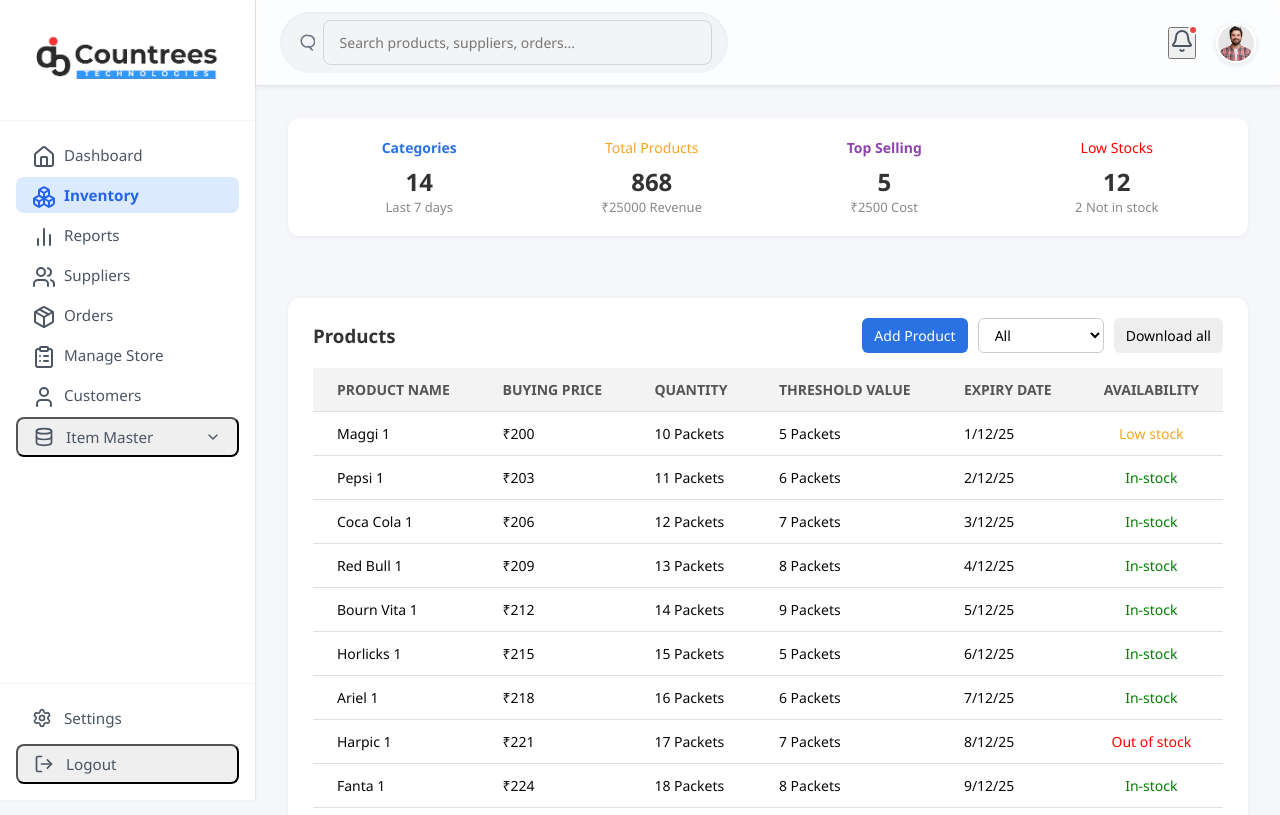
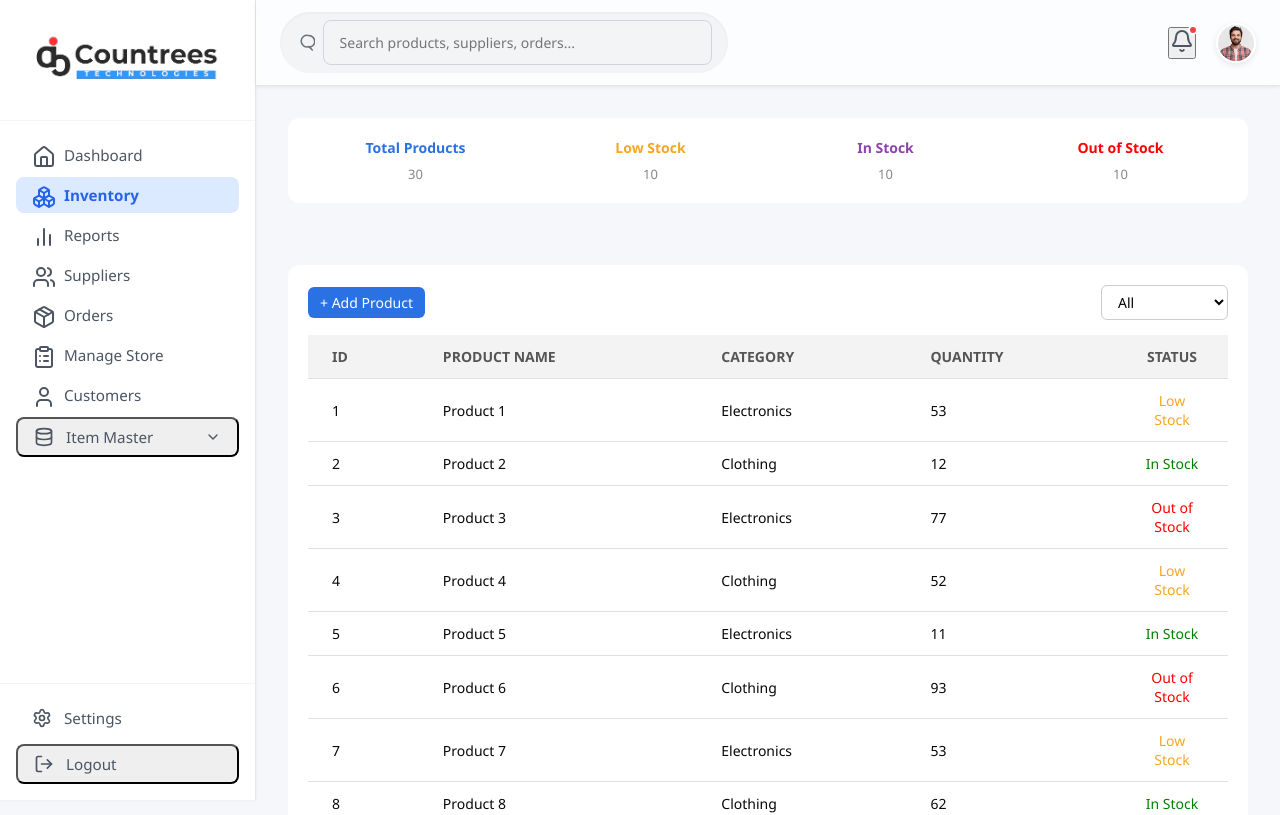
Before and after one commit to Nitin-0017/inventory_management, a React (Vite) app: page /inventory in a window 1280 px wide. Shown: the top 815 px of the page. Built offline with nearby package versions, Linux system fonts and the light colour scheme.

Commit message:
inventory updated

```diff
--- a/src/components/Inventory/Inventory.css
+++ b/src/components/Inventory/Inventory.css
@@ -1,4 +1,3 @@
-/* ==== Layout Basics ==== */
 .inventory-wrapper {
   display: flex;
   min-height: 100vh;
@@ -9,7 +8,7 @@
   flex: 1;
   display: flex;
   flex-direction: column;
-  margin-left: 16rem; /* Sidebar width (256px) */
+  margin-left: 16rem; /* Sidebar adjustment */
 }
 
 .inventory-main {
@@ -25,7 +24,6 @@
   margin-bottom: 20px;
 }
 
-/* ==== Overview Boxes ==== */
 .inventory-summary {
   display: flex;
   gap: 20px;
@@ -54,23 +52,11 @@
   color: #888;
 }
 
-.blue {
-  color: #2a72e3;
-}
+.blue { color: #2a72e3; }
+.orange { color: #f5a623; }
+.purple { color: #8e44ad; }
+.red { color: #e74c3c; }
 
-.orange {
-  color: #f5a623;
-}
-
-.purple {
-  color: #8e44ad;
-}
-
-.red {
-  color: #e74c3c;
-}
-
-/* ==== Product Table Section ==== */
 .product-table {
   background: #fff;
   border-radius: 12px;
@@ -120,7 +106,6 @@
   cursor: pointer;
 }
 
-/* ==== Table Styling ==== */
 table {
   width: 100%;
   min-width: 700px;
@@ -156,7 +141,6 @@
   font-weight: 500;
 }
 
-/* ==== Pagination ==== */
 .pagination {
   display: flex;
   justify-content: space-between;
@@ -164,3 +148,42 @@
   margin-top: 15px;
   flex-wrap: wrap;
 }
+
+/* === Modal === */
+.modal-backdrop {
+  position: fixed;
+  top: 0;
+  left: 0;
+  right: 0;
+  bottom: 0;
+  background: rgba(0, 0, 0, 0.3);
+  display: flex;
+  justify-content: center;
+  align-items: center;
+  z-index: 99;
+}
+
+.modal {
+  background: white;
+  padding: 2rem;
+  border-radius: 12px;
+  width: 400px;
+  display: flex;
+  flex-direction: column;
+  gap: 1rem;
+  box-shadow: 0 10px 30px rgba(0, 0, 0, 0.15);
+}
+
+.modal input,
+.modal select {
+  padding: 0.6rem;
+  border: 1px solid #ccc;
+  border-radius: 6px;
+  font-size: 14px;
+}
+
+.modal-actions {
+  display: flex;
+  justify-content: flex-end;
+  gap: 10px;
+}
--- a/src/components/Inventory/Inventory.jsx
+++ b/src/components/Inventory/Inventory.jsx
@@ -1,168 +1,198 @@
 import React, { useState } from "react";
 import Navbar from "../Navbar/Nav.jsx";
-import Sidebar from "../SlideBar/SlideBar";
-import './Inventory.css';
+import Sidebar from "../SlideBar/SlideBar.jsx";
+import "./Inventory.css";
 
-// ✅ Distinct product names
-const productNames = [
-  "Maggi", "Pepsi", "Coca Cola", "Red Bull", "Bourn Vita", "Horlicks", "Ariel", "Harpic", "Fanta", "Sprite",
-  "Tide", "Lux Soap", "Pears", "Dettol", "Dove", "Clinic Plus", "Nestle", "Parle-G", "Good Day", "Unibic",
-  "Lays", "Kurkure", "Bingo", "Monster", "7UP", "Appy Fizz", "Nescafe", "Bru", "Sunfeast", "Real Juice",
-  "Complan", "Boost", "Oreo", "Hide & Seek", "Kinder Joy", "Perk", "Munch", "KitKat", "Amul Milk", "Mother Dairy",
-  "Danone", "Yakult", "Bisleri", "Aquafina", "Kinley", "Mirinda", "Limca", "Slice", "Minute Maid", "Paper Boat"
-];
+// Sample product data (10+ items for pagination)
+const initialProductData = Array.from({ length: 30 }, (_, i) => ({
+  id: i + 1,
+  name: `Product ${i + 1}`,
+  category: i % 2 === 0 ? "Electronics" : "Clothing",
+  quantity: Math.floor(Math.random() * 100),
+  status: i % 3 === 0 ? "Low Stock" : i % 3 === 1 ? "In Stock" : "Out of Stock",
+}));
 
-// ✅ Generate 100 unique inventory items
-const rawData = Array.from({ length: 100 }, (_, i) => {
-  const name = productNames[i % productNames.length] + ` ${Math.floor(i / productNames.length) + 1}`;
-  return {
-    name,
-    price: `₹${200 + i * 3}`,
-    quantity: `${10 + (i % 30)} Packets`,
-    threshold: `${5 + (i % 5)} Packets`,
-    expiry: `${(i % 28) + 1}/12/25`,
-    status: i % 10 === 0 ? "Low stock" : i % 7 === 0 ? "Out of stock" : "In-stock"
-  };
+const Inventory = () => {
+  const [products, setProducts] = useState(initialProductData);
+  const [filter, setFilter] = useState("All");
+  const [currentPage, setCurrentPage] = useState(1);
+  const productsPerPage = 10;
+
+  const [showModal, setShowModal] = useState(false);
+  const [newProduct, setNewProduct] = useState({
+    name: "",
+    category: "",
+    quantity: "",
+    status: "In Stock",
   });
 
-const Inventory = () => {
-  const [page, setPage] = useState(1);
-  const [filterStatus, setFilterStatus] = useState("All");
-  const perPage = 10;
+  const handleAddProduct = () => {
+  if (!newProduct.name || !newProduct.category || !newProduct.quantity) {
+    alert("Please fill all fields");
+    return;
+  }
 
-  const filteredData =
-    filterStatus === "All"
-      ? rawData
-      : rawData.filter((item) => item.status === filterStatus);
+  const newEntry = {
+    id: products.length + 1,
+    ...newProduct,
+  };
 
-  const paginatedData = filteredData.slice((page - 1) * perPage, page * perPage);
-  const totalPages = Math.ceil(filteredData.length / perPage);
+  setProducts([...products, newEntry]); // Add to end
+  setNewProduct({ name: "", category: "", quantity: "", status: "In Stock" });
+  setShowModal(false);
 
-  const handleFilterChange = (e) => {
-    setFilterStatus(e.target.value);
-    setPage(1); // reset to first page on filter change
+  // Move to last page
+  setCurrentPage(Math.ceil((products.length + 1) / productsPerPage));
 };
+
+  const filteredProducts =
+    filter === "All"
+      ? products
+      : products.filter((product) => product.status === filter);
+
+  const totalPages = Math.ceil(filteredProducts.length / productsPerPage);
+  const startIndex = (currentPage - 1) * productsPerPage;
+  const paginatedProducts = filteredProducts.slice(
+    startIndex,
+    startIndex + productsPerPage
+  );
 
   return (
     <div className="inventory-wrapper">
       <Sidebar />
-
       <div className="inventory-content">
         <Navbar />
         <main className="inventory-main">
 
-          {/* --- Overview Section --- */}
-          <div className="card inventory-summary">
-            <div className="summary-box">
-              <p className="summary-title blue">Categories</p>
-              <h2>14</h2>
-              <p className="summary-subtext">Last 7 days</p>
+
+          {/* Summary Boxes */}
+          <div className="inventory-summary">
+            <div className="summary-box blue">
+              <div className="summary-title">Total Products</div>
+              <div className="summary-subtext">{products.length}</div>
             </div>
-            <div className="summary-box">
-              <p className="summary-title orange">Total Products</p>
-              <h2>868</h2>
-              <p className="summary-subtext">₹25000 Revenue</p>
+            <div className="summary-box orange">
+              <div className="summary-title">Low Stock</div>
+              <div className="summary-subtext">
+                {products.filter((p) => p.status === "Low Stock").length}
               </div>
-            <div className="summary-box">
-              <p className="summary-title purple">Top Selling</p>
-              <h2>5</h2>
-              <p className="summary-subtext">₹2500 Cost</p>
             </div>
-            <div className="summary-box">
-              <p className="summary-title red">Low Stocks</p>
-              <h2>12</h2>
-              <p className="summary-subtext">2 Not in stock</p>
+            <div className="summary-box purple">
+              <div className="summary-title">In Stock</div>
+              <div className="summary-subtext">
+                {products.filter((p) => p.status === "In Stock").length}
+              </div>
+            </div>
+            <div className="summary-box red">
+              <div className="summary-title">Out of Stock</div>
+              <div className="summary-subtext">
+                {products.filter((p) => p.status === "Out of Stock").length}
+              </div>
             </div>
           </div>
 
-          {/* --- Product Table --- */}
-          <div className="card product-table">
+          {/* Product Table */}
+          <div className="product-table">
             <div className="table-header">
-              <h3>Products</h3>
-              <div className="table-buttons">
-                <button className="btn blue">Add Product</button>
-
+              <button className="btn blue" onClick={() => setShowModal(true)}>
+                + Add Product
+              </button>
               <select
-                  value={filterStatus}
-                  onChange={handleFilterChange}
-                  className="btn filter-dropdown"
+                className="filter-dropdown"
+                value={filter}
+                onChange={(e) => setFilter(e.target.value)}
               >
                 <option value="All">All</option>
-                  <option value="In-stock">In-stock</option>
-                  <option value="Out of stock">Out of stock</option>
-                  <option value="Low stock">Low stock</option>
+                <option value="In Stock">In Stock</option>
+                <option value="Low Stock">Low Stock</option>
+                <option value="Out of Stock">Out of Stock</option>
               </select>
-
-                <button className="btn">Download all</button>
-              </div>
             </div>
 
             <table>
               <thead>
                 <tr>
+                  <th>ID</th>
                   <th>Product Name</th>
-                  <th>Buying Price</th>
+                  <th>Category</th>
                   <th>Quantity</th>
-                  <th>Threshold Value</th>
-                  <th>Expiry Date</th>
-                  <th>Availability</th>
+                  <th>Status</th>
                 </tr>
               </thead>
               <tbody>
-                {paginatedData.length === 0 ? (
-                  <tr>
-                    <td colSpan="6">No products found.</td>
-                  </tr>
-                ) : (
-                  paginatedData.map((item, index) => (
-                    <tr key={index}>
-                      <td>{item.name}</td>
-                      <td>{item.price}</td>
-                      <td>{item.quantity}</td>
-                      <td>{item.threshold}</td>
-                      <td>{item.expiry}</td>
-                      <td className={
-                        item.status === "In-stock"
-                          ? "green"
-                          : item.status === "Out of stock"
-                          ? "red"
-                          : "orange"
-                      }>
-                        {item.status}
+                {paginatedProducts.map((product) => (
+                  <tr key={product.id}>
+                    <td>{product.id}</td>
+                    <td>{product.name}</td>
+                    <td>{product.category}</td>
+                    <td>{product.quantity}</td>
+                    <td className={product.status === "In Stock" ? "green" : product.status === "Low Stock" ? "orange" : "red"}>
+                      {product.status}
                     </td>
                   </tr>
-                  ))
-                )}
+                ))}
               </tbody>
             </table>
 
-            {/* --- Pagination --- */}
             <div className="pagination">
-              {totalPages > 1 && (
-                <>
               <button
-                    disabled={page === 1}
-                    onClick={() => setPage(page - 1)}
                 className="btn"
+                disabled={currentPage === 1}
+                onClick={() => setCurrentPage(currentPage - 1)}
               >
                 Previous
               </button>
-
-                  <span>Page {page} of {totalPages}</span>
-
+              <span>Page {currentPage} of {totalPages}</span>
               <button
-                    disabled={page === totalPages}
-                    onClick={() => setPage(page + 1)}
                 className="btn"
+                disabled={currentPage === totalPages}
+                onClick={() => setCurrentPage(currentPage + 1)}
               >
                 Next
               </button>
-                </>
-              )}
             </div>
           </div>
         </main>
       </div>
+
+      {/* Add Product Modal */}
+      {showModal && (
+        <div className="modal-backdrop">
+          <div className="modal">
+            <h2>Add Product</h2>
+            <input
+              type="text"
+              placeholder="Product Name"
+              value={newProduct.name}
+              onChange={(e) => setNewProduct({ ...newProduct, name: e.target.value })}
+            />
+            <input
+              type="text"
+              placeholder="Category"
+              value={newProduct.category}
+              onChange={(e) => setNewProduct({ ...newProduct, category: e.target.value })}
+            />
+            <input
+              type="number"
+              placeholder="Quantity"
+              value={newProduct.quantity}
+              onChange={(e) => setNewProduct({ ...newProduct, quantity: e.target.value })}
+            />
+            <select
+              value={newProduct.status}
+              onChange={(e) => setNewProduct({ ...newProduct, status: e.target.value })}
+            >
+              <option value="In Stock">In Stock</option>
+              <option value="Low Stock">Low Stock</option>
+              <option value="Out of Stock">Out of Stock</option>
+            </select>
+            <div className="modal-actions">
+              <button className="btn" onClick={() => setShowModal(false)}>Cancel</button>
+              <button className="btn blue" onClick={handleAddProduct}>Add</button>
+            </div>
+          </div>
+        </div>
+      )}
     </div>
   );
 };
```
Lines whose indentation alone changed are shown as unchanged.
